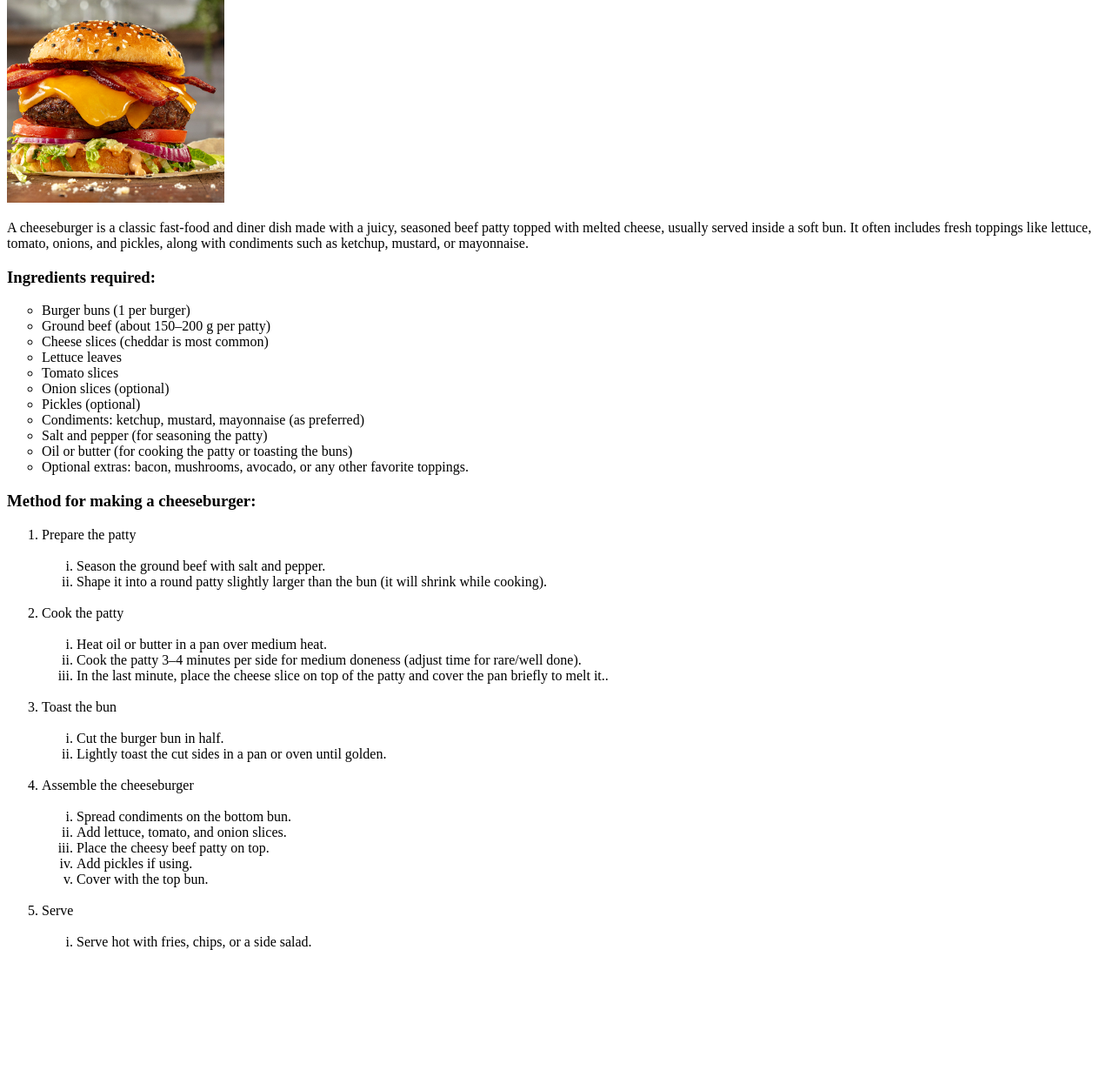
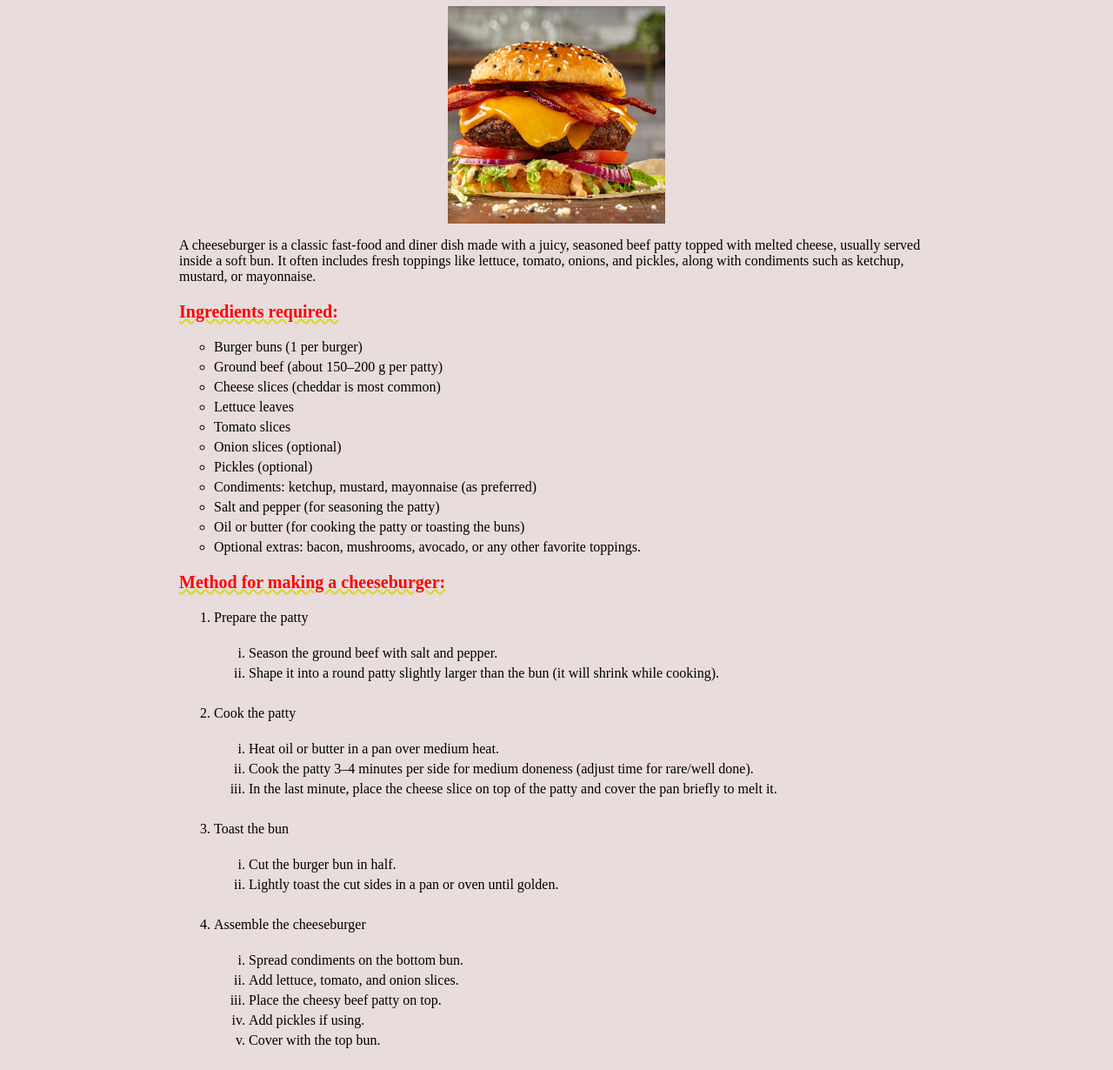
Before and after one commit to Raunakgup/odin-recipes, a plain HTML site: page recipes/cheeseburger.html in a window 1280 px wide. Shown: the part 131-1361 px from the top of the page at 87% size. Before the commit the page ends 1239 px from the top, so only its background shows below. Drawn offline with Linux system fonts and the light colour scheme.

Commit message:
Add css to the website and classes to the html tags to apply the css

```diff
--- /dev/null
+++ b/css/style_main_page.css
@@ -0,0 +1,34 @@
+body{
+    background-color: rgb(232, 220, 220);
+}
+.container {
+    max-width: 900px;
+    margin: 0 auto;
+    padding: 1rem;
+}
+html{
+    box-sizing: border-box;
+}
+*, *::before, *::after{
+    box-sizing: inherit;
+}
+*{
+    font-family:'Times New Roman', Times, serif;
+    /* outline: 1px solid red; */
+    font-size: 16px;
+}
+.heading{
+    font-size: 32px;
+    text-decoration: underline;
+    text-decoration-color: rgb(216, 216, 10);
+    text-decoration-style: wavy;
+    color: red;
+    text-align: center;
+}
+.list{
+    font-family: Arial, Helvetica, sans-serif;
+    /* border: 2px solid; */
+}
+.li-element{
+    margin: 5px 0;
+}
--- /dev/null
+++ b/css/style_other_page.css
@@ -0,0 +1,58 @@
+body {
+    background-color: rgb(232, 220, 220);
+}
+
+.container {
+    max-width: 900px;
+    margin: 0 auto;
+    padding: 1rem;
+}
+
+html {
+    box-sizing: border-box;
+}
+
+*,
+*::before,
+*::after {
+    box-sizing: inherit;
+}
+
+* {
+    font-family: 'Times New Roman', Times, serif;
+    /* outline: 1px solid red; */
+    font-size: 16px;
+}
+
+.image {
+    display: block;
+    margin: 0 auto;
+    max-width: 100%;
+    height: auto;
+}
+
+.title,
+.heading {
+    text-decoration: underline;
+    text-decoration-color: rgb(216, 216, 10);
+    text-decoration-style: wavy;
+    color: red;
+}
+
+.title {
+    font-size: 20px;
+}
+
+.heading {
+    font-size: 32px;
+    text-align: center;
+}
+
+.list {
+    font-family: Arial, Helvetica, sans-serif;
+    /* border: 2px solid; */
+}
+
+.li-element {
+    margin: 5px 0;
+}
--- a/recipes/cheeseburger.html
+++ b/recipes/cheeseburger.html
@@ -1,87 +1,96 @@
 <!DOCTYPE html>
 <html lang="en">
+
 <head>
+    <link rel="stylesheet" href="../css/style_other_page.css">
     <meta charset="UTF-8">
     <meta name="viewport" content="width=device-width, initial-scale=1.0">
     <title>Cheese Burger Recipe</title>
 </head>
+
 <body>
+    <div class="container">
         <p>If you want, you can go back to the <a href="../index.html">Homepage</a></p>
-    <h1><ins>Cheese Burger Recipe</ins></h1>
-    <img src="../img/cheeseburger.jpg" alt="An image of Cheese Burger" height="250" width="250">
+        <h1 class="heading">Cheese Burger Recipe</h1>
+        <img src="../img/cheeseburger.jpg" alt="An image of Cheese Burger" height="250" width="250" class="image">
 
         <p>
-        A cheeseburger is a classic fast-food and diner dish made with a juicy, seasoned beef patty topped with melted cheese, usually served inside a soft bun. It often includes fresh toppings like lettuce, tomato, onions, and pickles, along with condiments such as ketchup, mustard, or mayonnaise.
+            A cheeseburger is a classic fast-food and diner dish made with a juicy, seasoned beef patty topped with
+            melted cheese, usually served inside a soft bun. It often includes fresh toppings like lettuce, tomato,
+            onions, and pickles, along with condiments such as ketchup, mustard, or mayonnaise.
         </p>
-    <h3>Ingredients required:</h3>
+        <h3 class="title">Ingredients required:</h3>
         <ul style="list-style-type: circle;">
-        <li>Burger buns (1 per burger)</li>
-        <li>Ground beef (about 150–200 g per patty)</li>
-        <li>Cheese slices (cheddar is most common)</li>
-        <li>Lettuce leaves</li>
-        <li>Tomato slices</li>
-        <li>Onion slices (optional)</li>
-        <li>Pickles (optional)</li>
-        <li>Condiments: ketchup, mustard, mayonnaise (as preferred)</li>
-        <li>Salt and pepper (for seasoning the patty)</li>
-        <li>Oil or butter (for cooking the patty or toasting the buns)</li>
-        <li>Optional extras: bacon, mushrooms, avocado, or any other favorite toppings.</li>
+            <li class="li-element">Burger buns (1 per burger)</li>
+            <li class="li-element">Ground beef (about 150–200 g per patty)</li>
+            <li class="li-element">Cheese slices (cheddar is most common)</li>
+            <li class="li-element">Lettuce leaves</li>
+            <li class="li-element">Tomato slices</li>
+            <li class="li-element">Onion slices (optional)</li>
+            <li class="li-element">Pickles (optional)</li>
+            <li class="li-element">Condiments: ketchup, mustard, mayonnaise (as preferred)</li>
+            <li class="li-element">Salt and pepper (for seasoning the patty)</li>
+            <li class="li-element">Oil or butter (for cooking the patty or toasting the buns)</li>
+            <li class="li-element">Optional extras: bacon, mushrooms, avocado, or any other favorite toppings.</li>
         </ul>
 
-    <h3>Method for making a cheeseburger:</h3>
-    <ol>
-        <li>
+        <h3 class="title">Method for making a cheeseburger:</h3>
+        <ol class="list">
+            <li class="li-element">
                 Prepare the patty
                 <ol type="i">
                     <br>
-                <li>Season the ground beef with salt and pepper.</li>
-                <li>Shape it into a round patty slightly larger than the bun (it will shrink while cooking).</li>
+                    <li class="li-element">Season the ground beef with salt and pepper.</li>
+                    <li class="li-element">Shape it into a round patty slightly larger than the bun (it will shrink
+                        while cooking).</li>
                 </ol>
             </li>
             <br>
-        <li>
+            <li class="li-element">
                 Cook the patty
                 <ol type="i">
                     <br>
-                <li>Heat oil or butter in a pan over medium heat.</li>
-                <li>Cook the patty 3–4 minutes per side for medium doneness (adjust time for rare/well done).</li>
-                <li>In the last minute, place the cheese slice on top of the patty and cover the pan briefly to melt it..</li>
+                    <li class="li-element">Heat oil or butter in a pan over medium heat.</li>
+                    <li class="li-element">Cook the patty 3–4 minutes per side for medium doneness (adjust time for
+                        rare/well done).</li>
+                    <li class="li-element">In the last minute, place the cheese slice on top of the patty and cover the
+                        pan briefly to melt it.</li>
 
                 </ol>
             </li>
             <br>
-        <li>
+            <li class="li-element">
                 Toast the bun
                 <ol type="i">
                     <br>
-                <li>Cut the burger bun in half.</li>
-                <li>
+                    <li class="li-element">Cut the burger bun in half.</li>
+                    <li class="li-element">
                         Lightly toast the cut sides in a pan or oven until golden.
                     </li>
                 </ol>
             </li>
             <br>
-        <li>
+            <li class="li-element">
                 Assemble the cheeseburger
                 <ol type="i">
                     <br>
-                <li>Spread condiments on the bottom bun.</li>
-                <li>Add lettuce, tomato, and onion slices.</li>
-                <li>Place the cheesy beef patty on top.</li>
-                <li>Add pickles if using.</li>
-                <li>Cover with the top bun.</li>
+                    <li class="li-element">Spread condiments on the bottom bun.</li>
+                    <li class="li-element">Add lettuce, tomato, and onion slices.</li>
+                    <li class="li-element">Place the cheesy beef patty on top.</li>
+                    <li class="li-element">Add pickles if using.</li>
+                    <li class="li-element">Cover with the top bun.</li>
                 </ol>
             </li>
             <br>
-        <li>
+            <li class="li-element">
                 Serve
                 <ol type="i">
                     <br>
-                <li>Serve hot with fries, chips, or a side salad.</li>
+                    <li class="li-element">Serve hot with fries, chips, or a side salad.</li>
                 </ol>
             </li>
         </ol>
+    </div>
+</body>
 
-</body>
-</body>
 </html>
```
Also changed, not shown: index.html (+13 -8 lines), recipes/chicken.html (+31 -25 lines), recipes/lasagna.html (+60 -53 lines). Lines whose indentation alone changed are shown as unchanged.
